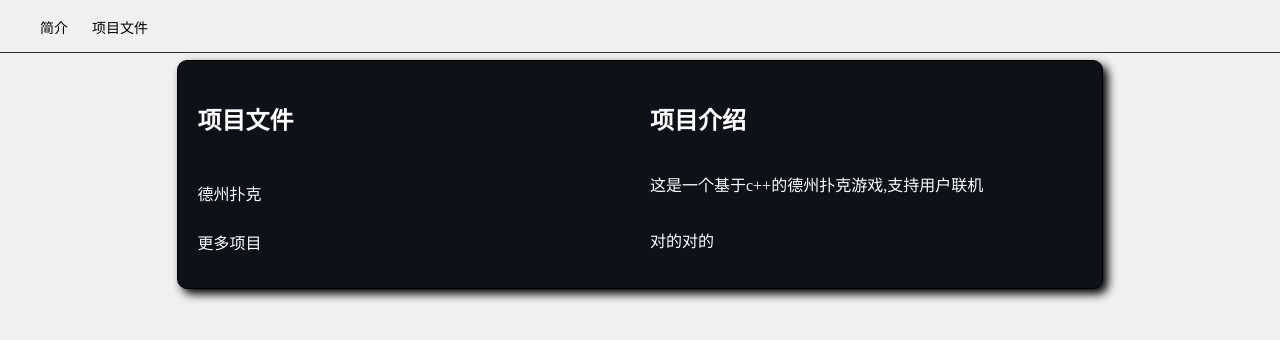
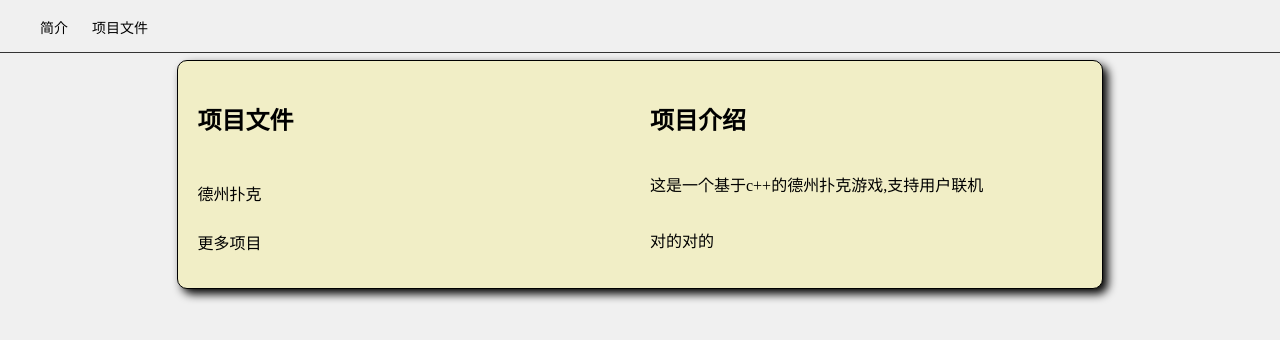
Before and after one commit to lcw1216/hajitu-Podcast, a plain HTML site: page Podcast/Project-File.html in a window 1280 px wide. Both pictures are taken after a click on the button 1235 px from the left and 30 px from the top of the page. Shown: the part 48-388 px from the top of the page. Drawn offline with Linux system fonts and the light colour scheme.

Commit message:
修改了project-file的浅色模式

```diff
--- a/Podcast/Podcast.css
+++ b/Podcast/Podcast.css
@@ -30,9 +30,10 @@ body.light-mode .menu a{color: black;}
 body.light-mode {background-color: rgb(240, 240, 240);}
 body.light-mode nav{background-color: rgb(240, 240, 240);}
 body.light-mode .index-left-picture{background-color: rgb(240, 240, 240);color: black;}
-
 body.light-mode .index-art{color: black;}
 body.light-mode .main-container{color: black;}
+body.light-mode .box{background-color: rgb(241, 238, 198); color: black;}
+body.light-mode .project-file{color: black;}
 .nav-content{
     display: flex;
     flex-direction: column;
```
